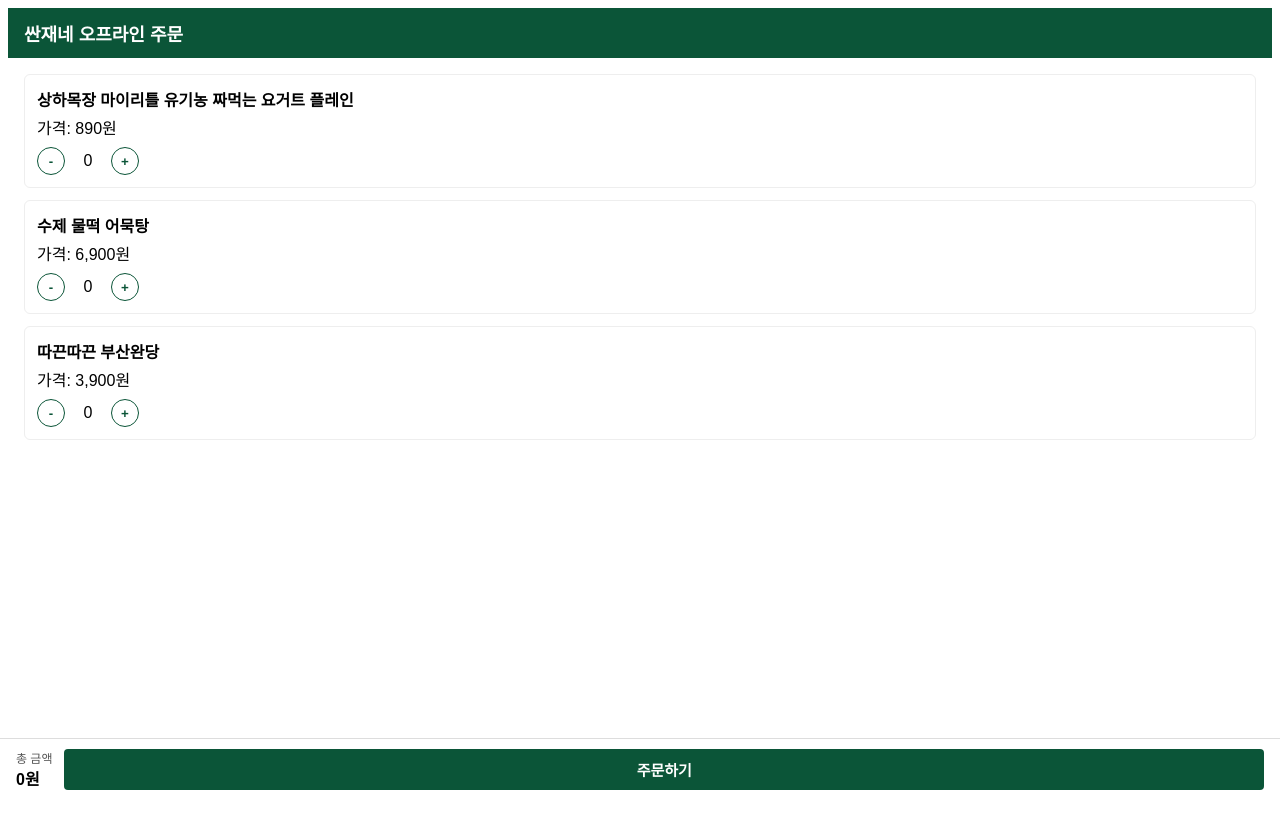
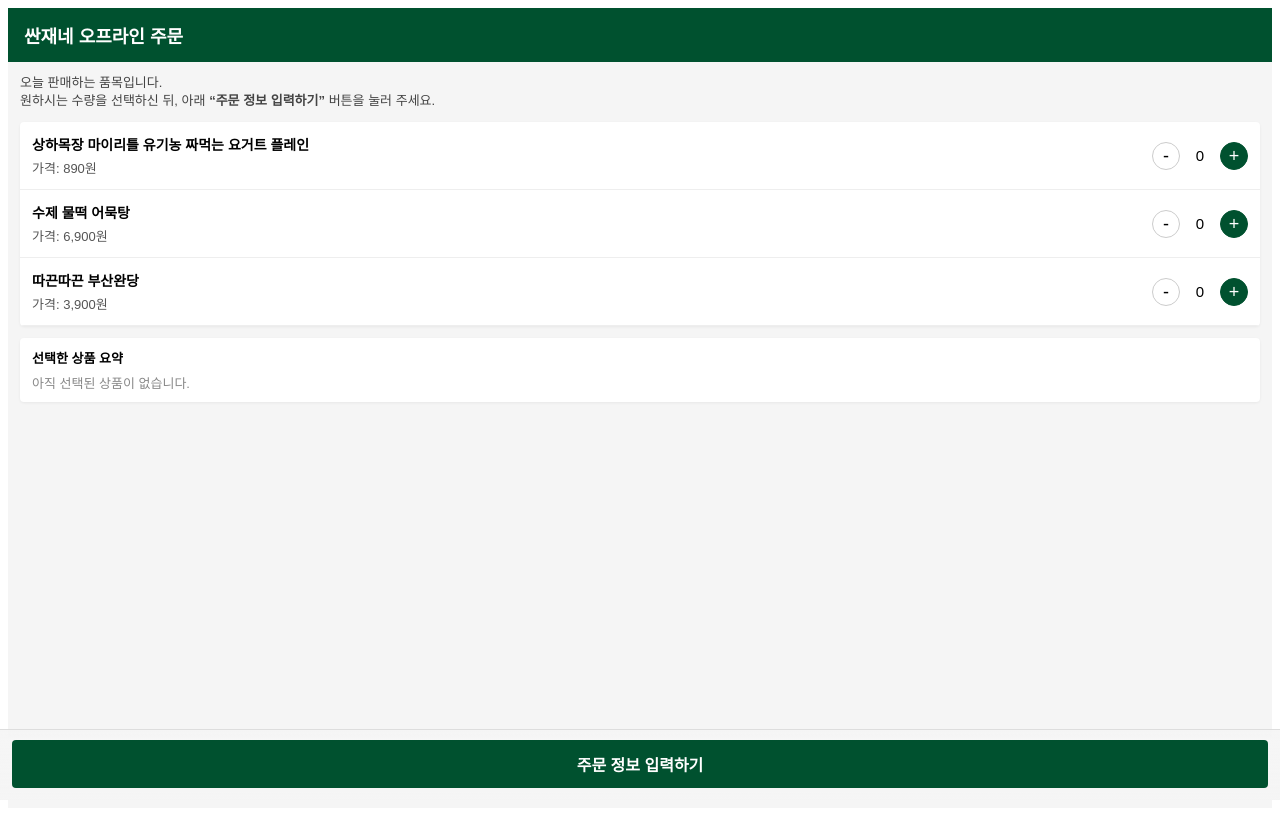
Before and after one commit to Lee-sangjae-jpg/ssanjae-offline-order, a Next.js app: page / in a window 1280 px wide. Built offline with nearby package versions, Linux system fonts and the light colour scheme.

Commit message:
Update index.js

```diff
--- a/pages/index.js
+++ b/pages/index.js
@@ -1,88 +1,142 @@
 // pages/index.js
-import { useState } from "react";
-import { useRouter } from "next/router";
+import { useEffect, useState } from "react";
 
-// ★ 여기 PRODUCT 목록은 예시야. 상품명/가격은 나중에 싼재가 마음대로 바꿔도 됨.
-const PRODUCTS = [
-  {
-    id: "yogurt",
-    name: "상하목장 마이리틀 유기농 짜먹는 요거트 플레인",
-    price: 890,
-  },
-  {
-    id: "fishcake",
-    name: "수제 물떡 어묵탕",
-    price: 6900,
-  },
-  {
-    id: "dumpling",
-    name: "따끈따끈 부산완당",
-    price: 3900,
-  },
+const PRODUCTS_KEY = "ssanjae-offline-products-v1";
+const CART_KEY = "ssanjae-offline-cart-v1";
+
+// admin.js 에서 썼던 DEFAULT_PRODUCTS 와 동일하게 맞추기
+const DEFAULT_PRODUCTS = [
+  { name: "상하목장 마이리틀 유기농 짜먹는 요거트 플레인", stock: "", price: 890 },
+  { name: "수제 물떡 어묵탕", stock: "", price: 6900 },
+  { name: "따끈따끈 부산완당", stock: "", price: 3900 },
 ];
 
-export default function Home() {
-  const router = useRouter();
+// 공통: localStorage 읽기
+function loadArrayFromLocalStorage(key, fallback) {
+  if (typeof window === "undefined") return fallback;
+  try {
+    const raw = window.localStorage.getItem(key);
+    if (!raw) return fallback;
+    const parsed = JSON.parse(raw);
+    if (!Array.isArray(parsed)) return fallback;
+    return parsed;
+  } catch (e) {
+    console.error("localStorage parse error", e);
+    return fallback;
+  }
+}
 
-  // 각 상품별 주문 수량
-  const [quantities, setQuantities] = useState(
-    () =>
-      PRODUCTS.reduce((acc, p) => {
-        acc[p.id] = 0;
-        return acc;
-      }, {})
+// 가격 표시: 6900 → 6,900원
+function formatPrice(price) {
+  if (price === "" || price === null || price === undefined) return "";
+  const num = Number(price);
+  if (Number.isNaN(num)) return String(price);
+  return num.toLocaleString("ko-KR") + "원";
+}
+
+export default function HomePage() {
+  const [products, setProducts] = useState(DEFAULT_PRODUCTS);
+  const [quantities, setQuantities] = useState([]); // 각 상품 수량
+  const [isReady, setIsReady] = useState(false);
+
+  // 처음 로딩 시 상품 목록 가져오기
+  useEffect(() => {
+    const loadedProducts = loadArrayFromLocalStorage(
+      PRODUCTS_KEY,
+      DEFAULT_PRODUCTS
     );
+    setProducts(loadedProducts);
+    setQuantities(loadedProducts.map(() => 0)); // 상품 개수만큼 0으로 세팅
+    setIsReady(true);
+  }, []);
 
-  const handleChangeQty = (id, delta) => {
-    setQuantities((prev) => {
-      const next = { ...prev };
-      const newValue = (next[id] || 0) + delta;
-      next[id] = newValue < 0 ? 0 : newValue;
+  // 수량 증가 / 감소
+  const changeQuantity = (index, delta) => {
+    setQuantities((prev) =>
+      prev.map((q, i) => {
+        if (i !== index) return q;
+        const next = q + delta;
+        if (next < 0) return 0;
         return next;
-    });
+      })
+    );
   };
 
-  const itemsInCart = PRODUCTS.filter((p) => quantities[p.id] > 0).map((p) => ({
-    id: p.id,
-    name: p.name,
-    price: p.price,
-    quantity: quantities[p.id],
-  }));
+  // 선택된 상품 목록 / 총금액 계산
+  const selectedItems = products
+    .map((p, i) => ({
+      ...p,
+      quantity: quantities[i] || 0,
+    }))
+    .filter((item) => item.quantity > 0);
 
-  const totalPrice = itemsInCart.reduce(
-    (sum, item) => sum + item.price * item.quantity,
+  const totalPrice = selectedItems.reduce(
+    (sum, item) => sum + Number(item.price || 0) * item.quantity,
     0
   );
 
-  const handleOrderClick = () => {
-    if (itemsInCart.length === 0) {
-      alert("주문할 상품의 수량을 1개 이상 선택해 주세요.");
+  // 주문 버튼 눌렀을 때
+  const handleGoCheckout = () => {
+    if (!selectedItems.length) {
+      window.alert("먼저 주문하실 상품 수량을 선택해 주세요.");
       return;
     }
 
-    // 1) 현재 장바구니 정보를 localStorage에 저장
-    if (typeof window !== "undefined") {
+    // 장바구니를 localStorage 에 저장
     const cartData = {
-        items: itemsInCart,
+      items: selectedItems.map((item) => ({
+        name: item.name,
+        price: Number(item.price || 0),
+        quantity: item.quantity,
+      })),
       totalPrice,
+      savedAt: new Date().toISOString(),
     };
-      window.localStorage.setItem(
-        "ssanjae-current-cart",
-        JSON.stringify(cartData)
+
+    try {
+      window.localStorage.setItem(CART_KEY, JSON.stringify(cartData));
+    } catch (e) {
+      console.error("failed to save cart", e);
+      window.alert("브라우저 저장 중 문제가 발생했습니다. 다시 시도해 주세요.");
+      return;
+    }
+
+    // /checkout 페이지로 이동
+    window.location.href = "/checkout";
+  };
+
+  if (!isReady) {
+    return (
+      <div
+        style={{
+          minHeight: "100vh",
+          display: "flex",
+          alignItems: "center",
+          justifyContent: "center",
+          fontFamily: "sans-serif",
+        }}
+      >
+        화면을 불러오는 중입니다...
+      </div>
     );
   }
 
-    // 2) /checkout 페이지로 이동
-    router.push("/checkout");
-  };
-
   return (
-    <div style={{ fontFamily: "sans-serif" }}>
+    <div
+      style={{
+        minHeight: "100vh",
+        background: "#f5f5f5",
+        fontFamily: "sans-serif",
+        display: "flex",
+        flexDirection: "column",
+      }}
+    >
+      {/* 상단 헤더 */}
       <header
         style={{
-          backgroundColor: "#0B5538",
-          color: "white",
-          padding: "12px 16px",
+          background: "#00512f",
+          color: "#fff",
+          padding: "14px 16px",
           fontSize: "18px",
           fontWeight: "bold",
         }}
@@ -90,103 +144,220 @@ export default function Home() {
         싼재네 오프라인 주문
       </header>
 
-      <main style={{ padding: "16px" }}>
-        {/* 상품 목록 */}
-        {PRODUCTS.map((p) => (
+      {/* 본문 영역 */}
+      <main style={{ flex: 1, padding: "12px 12px 90px" }}>
+        {/* 안내문 */}
         <div
-            key={p.id}
           style={{
-              border: "1px solid #eee",
-              borderRadius: "6px",
-              padding: "12px",
             marginBottom: "12px",
+            fontSize: "13px",
+            color: "#444",
+            lineHeight: 1.4,
           }}
         >
-            <div style={{ fontWeight: "bold", marginBottom: "4px" }}>
-              {p.name}
-            </div>
-            <div style={{ marginBottom: "8px" }}>
-              가격: {p.price.toLocaleString()}원
+          오늘 판매하는 품목입니다.
+          <br />
+          원하시는 수량을 선택하신 뒤, 아래 <b>“주문 정보 입력하기”</b> 버튼을 눌러 주세요.
         </div>
 
+        {/* 상품 리스트 */}
+        <div
+          style={{
+            background: "#fff",
+            borderRadius: "4px",
+            boxShadow: "0 1px 3px rgba(0,0,0,0.06)",
+            overflow: "hidden",
+          }}
+        >
+          {products.map((product, index) => {
+            const priceNumber = Number(product.price || 0);
+            const hasPrice = !Number.isNaN(priceNumber) && priceNumber > 0;
+
+            return (
+              <div
+                key={index}
+                style={{
+                  padding: "12px 12px",
+                  borderBottom: "1px solid #eee",
+                  display: "flex",
+                  alignItems: "center",
+                  justifyContent: "space-between",
+                }}
+              >
+                {/* 상품명 + 가격 */}
+                <div style={{ flex: 1, minWidth: 0 }}>
+                  <div
+                    style={{
+                      fontSize: "14px",
+                      fontWeight: 600,
+                      marginBottom: "4px",
+                      wordBreak: "keep-all",
+                    }}
+                  >
+                    {product.name || "(상품명 미입력)"}
+                  </div>
+                  {hasPrice && (
+                    <div style={{ fontSize: "13px", color: "#555" }}>
+                      가격: {formatPrice(priceNumber)}
+                    </div>
+                  )}
+                  {!hasPrice && (
+                    <div
+                      style={{
+                        fontSize: "12px",
+                        color: "#c0392b",
+                        marginTop: "2px",
+                      }}
+                    >
+                      (가격이 설정되지 않았습니다)
+                    </div>
+                  )}
+                  {product.stock && (
+                    <div
+                      style={{
+                        fontSize: "11px",
+                        color: "#888",
+                        marginTop: "2px",
+                      }}
+                    >
+                      재고: {product.stock}개 (참고용)
+                    </div>
+                  )}
+                </div>
+
+                {/* 수량 조절 */}
                 <div
                   style={{
                     display: "flex",
                     alignItems: "center",
                     gap: "8px",
+                    marginLeft: "12px",
                   }}
                 >
                   <button
-                onClick={() => handleChangeQty(p.id, -1)}
-                style={qtyBtn}
+                    onClick={() => changeQuantity(index, -1)}
+                    style={{
+                      width: "28px",
+                      height: "28px",
+                      borderRadius: "50%",
+                      border: "1px solid #ccc",
+                      background: "#fff",
+                      cursor: "pointer",
+                      fontSize: "18px",
+                      lineHeight: "24px",
+                    }}
                   >
                     -
                   </button>
-              <span style={{ minWidth: "30px", textAlign: "center" }}>
-                {quantities[p.id]}
-              </span>
+                  <div
+                    style={{
+                      minWidth: "24px",
+                      textAlign: "center",
+                      fontSize: "15px",
+                    }}
+                  >
+                    {quantities[index] || 0}
+                  </div>
                   <button
-                onClick={() => handleChangeQty(p.id, +1)}
-                style={qtyBtn}
+                    onClick={() => changeQuantity(index, +1)}
+                    style={{
+                      width: "28px",
+                      height: "28px",
+                      borderRadius: "50%",
+                      border: "1px solid #00512f",
+                      background: "#00512f",
+                      color: "#fff",
+                      cursor: "pointer",
+                      fontSize: "18px",
+                      lineHeight: "24px",
+                    }}
                   >
                     +
                   </button>
                 </div>
               </div>
+            );
+          })}
+
+          {products.length === 0 && (
+            <div
+              style={{
+                padding: "16px",
+                textAlign: "center",
+                fontSize: "13px",
+                color: "#888",
+              }}
+            >
+              등록된 상품이 없습니다.
+              <br />
+              관리자 화면(/admin)에서 상품을 먼저 등록해 주세요.
+            </div>
+          )}
+        </div>
+
+        {/* 선택 요약 박스 */}
+        <div
+          style={{
+            marginTop: "12px",
+            padding: "10px 12px",
+            background: "#fff",
+            borderRadius: "4px",
+            boxShadow: "0 1px 3px rgba(0,0,0,0.06)",
+            fontSize: "13px",
+          }}
+        >
+          <div style={{ marginBottom: "6px", fontWeight: 600 }}>
+            선택한 상품 요약
+          </div>
+          {selectedItems.length === 0 ? (
+            <div style={{ color: "#888" }}>아직 선택된 상품이 없습니다.</div>
+          ) : (
+            <>
+              <ul style={{ paddingLeft: "18px", margin: "0 0 6px" }}>
+                {selectedItems.map((item, i) => (
+                  <li key={i}>
+                    {item.name} × {item.quantity}개
+                  </li>
                 ))}
+              </ul>
+              <div style={{ fontWeight: 600 }}>
+                총 금액: {formatPrice(totalPrice)}
+              </div>
+            </>
+          )}
+        </div>
       </main>
 
-      {/* 하단 고정 영역: 총 금액 + 주문하기 버튼 */}
+      {/* 하단 고정 버튼 */}
       <div
         style={{
           position: "fixed",
-          bottom: 0,
           left: 0,
           right: 0,
+          bottom: 0,
+          padding: "10px 12px 12px",
+          background:
+            "linear-gradient(to top, rgba(245,245,245,1), rgba(245,245,245,0.9))",
           borderTop: "1px solid #ddd",
-          backgroundColor: "white",
-          padding: "10px 16px",
-          display: "flex",
-          justifyContent: "space-between",
-          alignItems: "center",
-          boxSizing: "border-box",
         }}
       >
-        <div>
-          <div style={{ fontSize: "12px", color: "#555" }}>총 금액</div>
-          <div style={{ fontWeight: "bold" }}>
-            {totalPrice.toLocaleString()}원
-          </div>
-        </div>
         <button
-          onClick={handleOrderClick}
+          onClick={handleGoCheckout}
           style={{
-            flex: 1,
-            marginLeft: "12px",
-            padding: "10px",
-            backgroundColor: "#0B5538",
-            color: "white",
+            width: "100%",
+            padding: "12px 0",
+            borderRadius: "4px",
             border: "none",
-            borderRadius: "4px",
-            fontSize: "15px",
-            fontWeight: "bold",
+            background: "#00512f",
+            color: "#fff",
+            fontSize: "16px",
+            fontWeight: 600,
             cursor: "pointer",
           }}
         >
-          주문하기
+          주문 정보 입력하기
         </button>
       </div>
     </div>
   );
 }
-
-const qtyBtn = {
-  width: "28px",
-  height: "28px",
-  borderRadius: "50%",
-  border: "1px solid #0B5538",
-  backgroundColor: "white",
-  color: "#0B5538",
-  cursor: "pointer",
-  fontWeight: "bold",
-};
```
Lines whose indentation alone changed are shown as unchanged.
